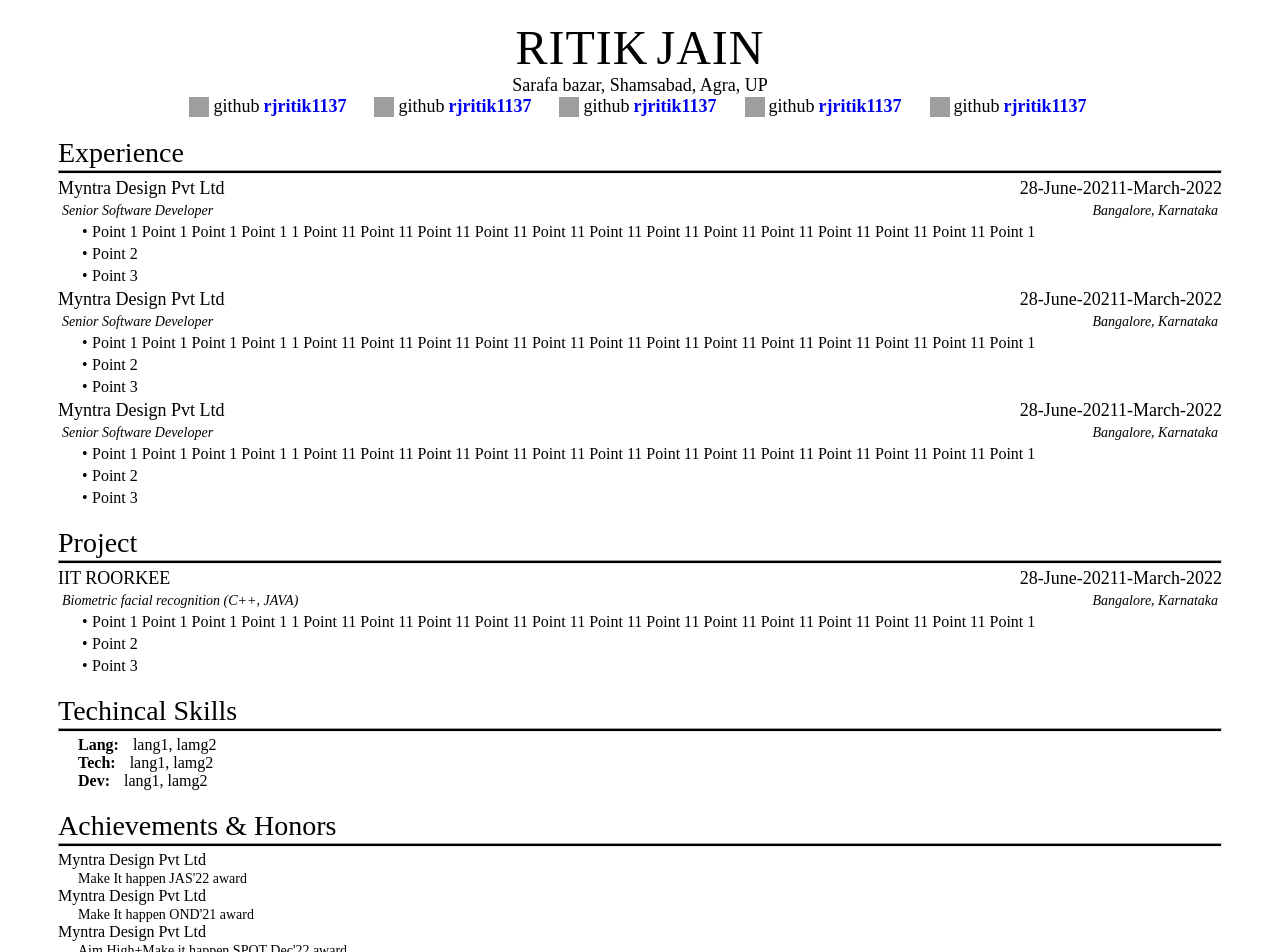
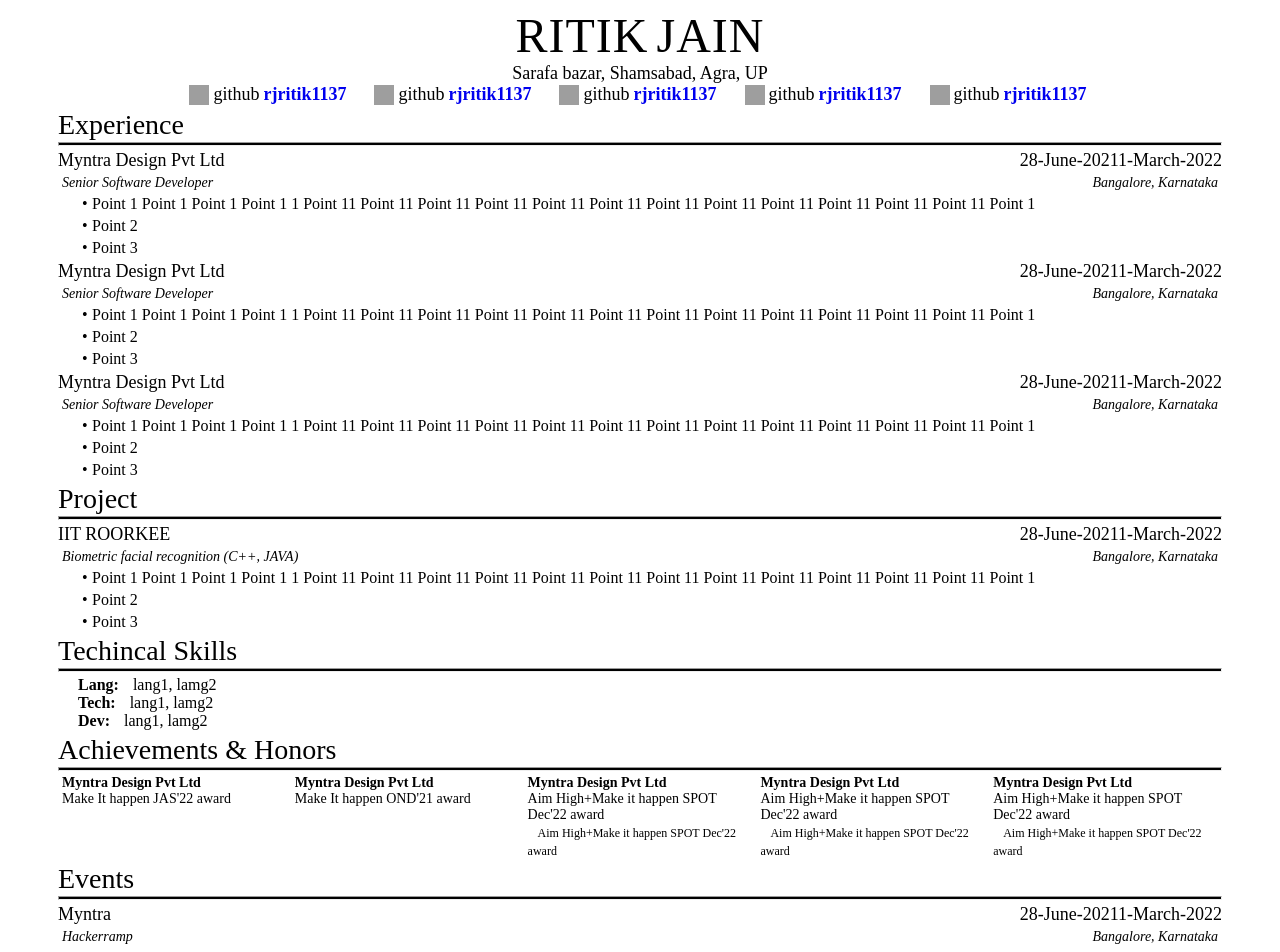
Before and after one commit to rjritik1137/resume-builder, a React app: page / in a window 1280 px wide. Shown: the top 952 px of the page. Built offline with nearby package versions, Linux system fonts and the light colour scheme; grey boxes are pictures that could not be loaded.

Commit message:
handled cropping of sections in resume

```diff
--- a/src/templates/Simple.tsx
+++ b/src/templates/Simple.tsx
@@ -1,4 +1,6 @@
+import { mergeClasses } from '../utils/util'
 import { Widgets } from './sections/widgetmap'
+import styles from './simple.module.css'
 
 function Simple(props: any) {
   const { template } = props
@@ -8,7 +10,10 @@
         const Component = Widgets[section.type]
         if (!Component) return null
         return (
-          <div key={section.type} style={{ marginTop: 20 }}>
+          <div
+            key={section.type}
+            className={mergeClasses([styles.section, styles.unbrakable])}
+          >
             <Component data={section.data} />
           </div>
         )
--- /dev/null
+++ b/src/templates/sections/events/events.module.css
@@ -0,0 +1,50 @@
+.eventsContianer {
+  --fontSize28: 28px;
+  --fontSize24: 24px;
+  --fontSize18: 18px;
+  --fontSize16: 18px;
+  --fontSize14: 14px;
+  --fontSize12: 12px;
+  --fontSize10: 10px;
+  --fontSize8: 8px;
+  --fontSize6: 6px;
+}
+
+.headersTypeContainer {
+  display: flex;
+  justify-content: space-between;
+  align-items: center;
+}
+
+.eventHeader {
+  margin-block-start: 4px;
+  margin-block-end: 4px;
+}
+
+.eventSubHeader {
+  margin-inline-start: 4px;
+  margin-inline-end: 4px;
+}
+
+.organisationName {
+  font-size: var(--fontSize18);
+  margin: 0px;
+}
+
+.duration {
+  font-size: var(--fontSize18);
+}
+
+.position {
+  font-size: var(--fontSize14);
+  font-style: italic;
+}
+
+.location {
+  font-size: var(--fontSize14);
+  font-style: italic;
+}
+
+.horizontalLine {
+  margin: 0;
+}
--- a/src/templates/sections/events/index.tsx
+++ b/src/templates/sections/events/index.tsx
@@ -1,7 +1,64 @@
-import React from 'react'
+import ContributionList from '../../../components/ContributionList'
+import SectionHeader from '../../../components/SectionHeader'
+import styles from './events.module.css'
+import { Event as EventProps } from './types'
 
-function Events() {
-  return <div>Events</div>
+function EventHeader({ event }: { event: EventProps }) {
+  const { duration } = event
+  return (
+    <div className={`${styles.headersTypeContainer} ${styles.eventHeader}`}>
+      <p className={styles.organisationName}>{event.organisationName}</p>
+      {duration ? (
+        <div>
+          <span className={styles.duration}>
+            {event.duration?.dateRange.start}
+          </span>
+          <span className={styles.duration}>
+            {event.duration?.dateRange.end}
+          </span>
+        </div>
+      ) : null}
+    </div>
+  )
 }
 
-export default Events
+function EventSubheader({ event }: { event: EventProps }) {
+  return (
+    <div className={`${styles.headersTypeContainer} ${styles.eventSubHeader}`}>
+      <span className={styles.position}>{event.eventName}</span>
+      <span className={styles.location}>{event.duration?.location}</span>
+    </div>
+  )
+}
+
+function IndividualEvent(props: { data: EventProps }) {
+  const { data: event } = props
+
+  return (
+    <div>
+      <EventHeader event={event} />
+      <EventSubheader event={event} />
+      <ContributionList contributionList={event.contribution} />
+    </div>
+  )
+}
+
+function Event(props: { data: EventProps[] }) {
+  const { data } = props
+
+  return (
+    <div className={styles.eventsContianer}>
+      <SectionHeader title="Events" />
+      {data.map((item) => {
+        return (
+          <IndividualEvent
+            data={item}
+            key={item.organisationName + item.eventName}
+          />
+        )
+      })}
+    </div>
+  )
+}
+
+export default Event
--- /dev/null
+++ b/src/templates/sections/events/types.ts
@@ -0,0 +1,17 @@
+export interface Event {
+  organisationName: string
+  eventName: string
+  contribution: string[]
+  location: string
+  duration?: Duration
+}
+
+export interface Duration {
+  dateRange: DateRange
+  location?: string
+}
+
+export interface DateRange {
+  start: string
+  end: string
+}
--- a/src/templates/sections/honors/honors.module.css
+++ b/src/templates/sections/honors/honors.module.css
@@ -11,15 +11,17 @@
   margin-left: 10px;
 }
 
-.achivementContainer {
-  margin-left: 20px;
+.achievementContainer {
+  margin-inline: 4px;
+  flex: 1;
 }
 
 .organisationName {
-  font-weight: 500;
+  font-weight: 700;
+  font-size: 14px;
 }
 
 .achivementsContainer {
-  /* display: flex; */
-  /* flex-wrap: wrap; */
+  display: flex;
+  flex-wrap: wrap;
 }
--- a/src/templates/sections/honors/index.tsx
+++ b/src/templates/sections/honors/index.tsx
@@ -1,25 +1,22 @@
-import React from 'react'
+import SectionHeader from '../../../components/SectionHeader'
+import { mergeClasses } from '../../../utils/util'
+import styles from './honors.module.css'
 import { Achivement as AchivementProps, Honors as HonorsProps } from './types'
-import SectionHeader from '../../../components/SectionHeader'
-import styles from './honors.module.css'
-import { mergeClasses } from '../../../utils/util'
 function Achievement(props: { data: AchivementProps }) {
   return (
-    <div className={styles.achivementContainer}>
-      <span
-        className={mergeClasses([styles.zeroMargin, styles.achivementTitle])}
-      >
+    <div>
+      <p className={mergeClasses([styles.zeroMargin, styles.achivementTitle])}>
         {props.data.title}
-      </span>
+      </p>
       {props.data.description ? (
-        <span
+        <p
           className={mergeClasses([
             styles.zeroMargin,
             styles.achivementDescription,
           ])}
         >
           {props.data.description}
-        </span>
+        </p>
       ) : null}
     </div>
   )
@@ -27,11 +24,11 @@
 
 function Achievements(props: { data: AchivementProps[] }) {
   return (
-    <>
+    <div>
       {props.data.map((item) => {
         return <Achievement key={item.title} data={item} />
       })}
-    </>
+    </div>
   )
 }
 
@@ -40,9 +37,9 @@
     <div>
       <SectionHeader title="Achievements & Honors" />
       <div className={styles.achivementsContainer}>
-        {props.data.map((item) => {
+        {props.data.map((item, index) => {
           return (
-            <div key={item.organisationName}>
+            <div key={index} className={styles.achievementContainer}>
               <p
                 className={mergeClasses([
                   styles.zeroMargin,
--- /dev/null
+++ b/src/templates/simple.module.css
@@ -0,0 +1,14 @@
+.unbrakable {
+  break-inside: avoid;
+}
+
+.section {
+  margin-top: 20;
+}
+
+@media print {
+  .unbrakable {
+    break-inside: avoid;
+    margin-top: 20;
+  }
+}
--- a/src/templates/template.json
+++ b/src/templates/template.json
@@ -162,7 +162,27 @@
           "achivements": [
             {
               "title": "Aim High+Make it happen SPOT Dec'22 award",
-              "description": ""
+              "description": "Aim High+Make it happen SPOT Dec'22 award"
+            },
+            { "title": "", "description": "" }
+          ]
+        },
+        {
+          "organisationName": "Myntra Design Pvt Ltd",
+          "achivements": [
+            {
+              "title": "Aim High+Make it happen SPOT Dec'22 award",
+              "description": "Aim High+Make it happen SPOT Dec'22 award"
+            },
+            { "title": "", "description": "" }
+          ]
+        },
+        {
+          "organisationName": "Myntra Design Pvt Ltd",
+          "achivements": [
+            {
+              "title": "Aim High+Make it happen SPOT Dec'22 award",
+              "description": "Aim High+Make it happen SPOT Dec'22 award"
             },
             { "title": "", "description": "" }
           ]
@@ -173,8 +193,20 @@
       "type": "EVENTS",
       "data": [
         {
-          "organisationName": "",
-          "eventName": ""
+          "organisationName": "Myntra",
+          "eventName": "Hackerramp",
+          "contribution": [
+            "Point 1 Point 1 Point 1 Point 1 1 Point 11 Point 11 Point 11 Point 11 Point 11 Point 11 Point 11 Point 11 Point 11 Point 11 Point 11 Point 11 Point 1",
+            "Point 2",
+            "Point 3"
+          ],
+          "duration": {
+            "dateRange": {
+              "start": "28-June-2021",
+              "end": "1-March-2022"
+            },
+            "location": "Bangalore, Karnataka"
+          }
         }
       ]
     },
```
